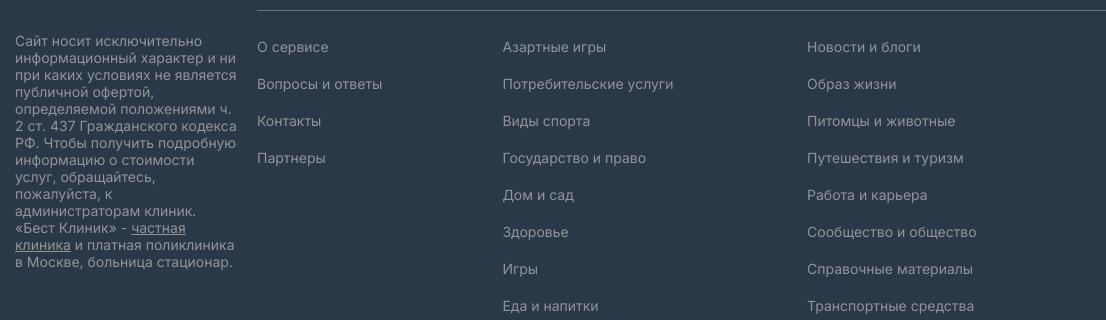
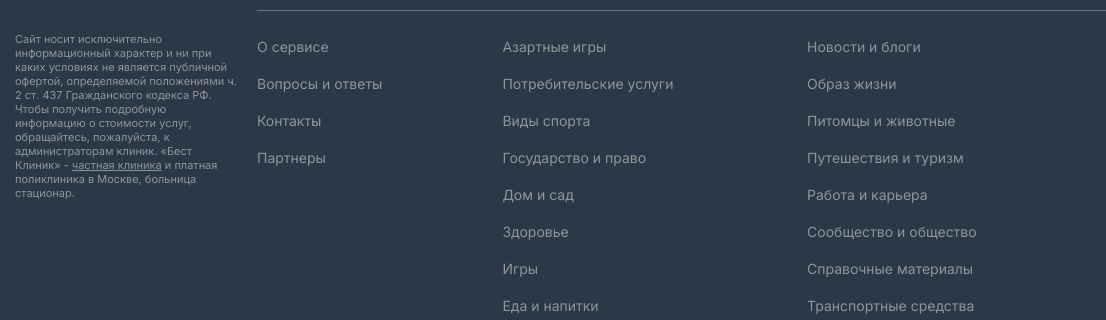
Before and after one commit to CostaWebin/rangi, a plain HTML site: page index.html in a window 1280 px wide. Shown: the part 4639-4959 px from the top of the page, 0-1106 px from the left. Drawn offline with Linux system fonts and the light colour scheme.

Commit message:
Update styles.css

```diff
--- a/styles.css
+++ b/styles.css
@@ -421,6 +421,7 @@ nav a:hover {
 .footer-disclaimer {
     width: 222px;
     margin-top: 35px;
+    font-size: 11px;
 }
 
 .footer-disclaimer span {
```
